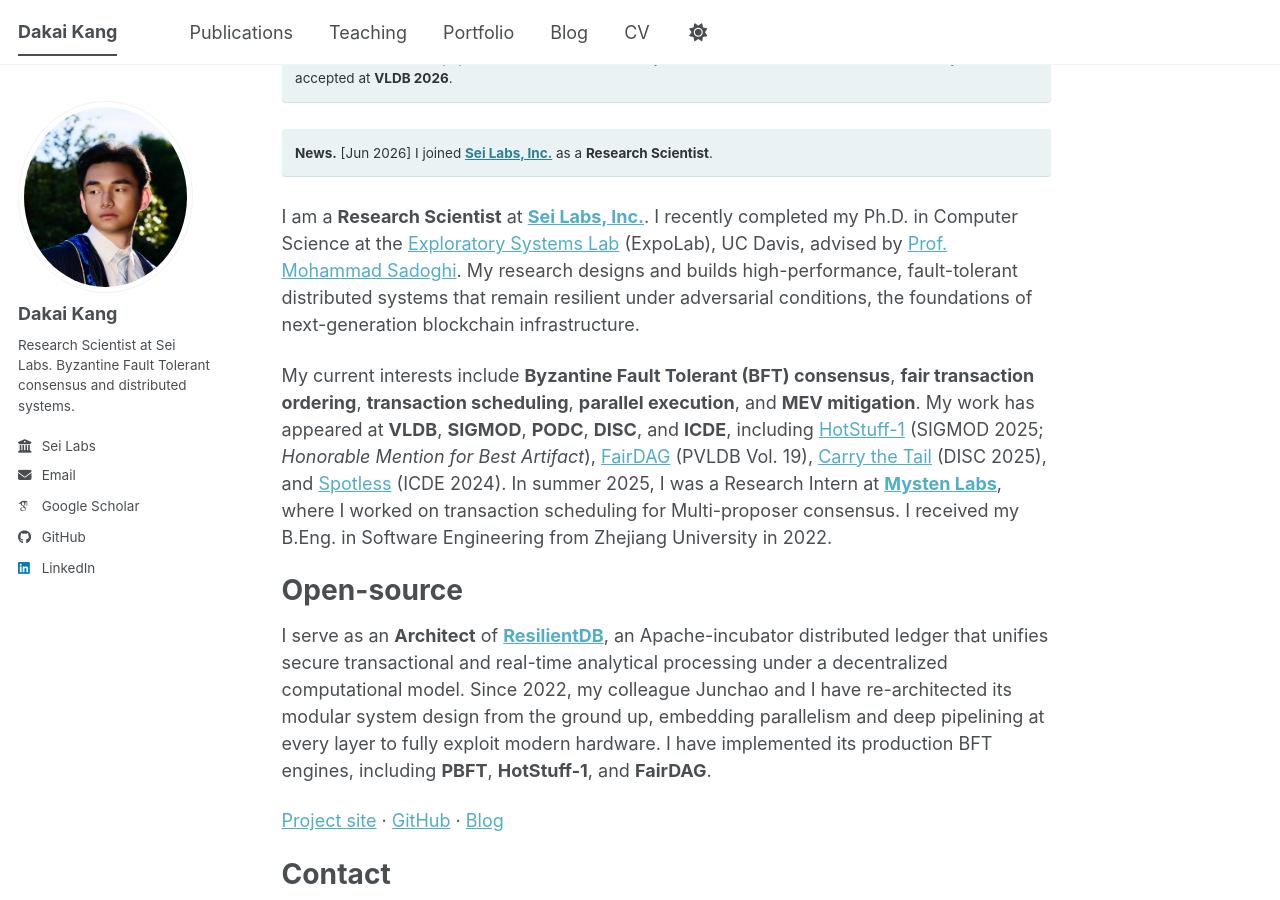
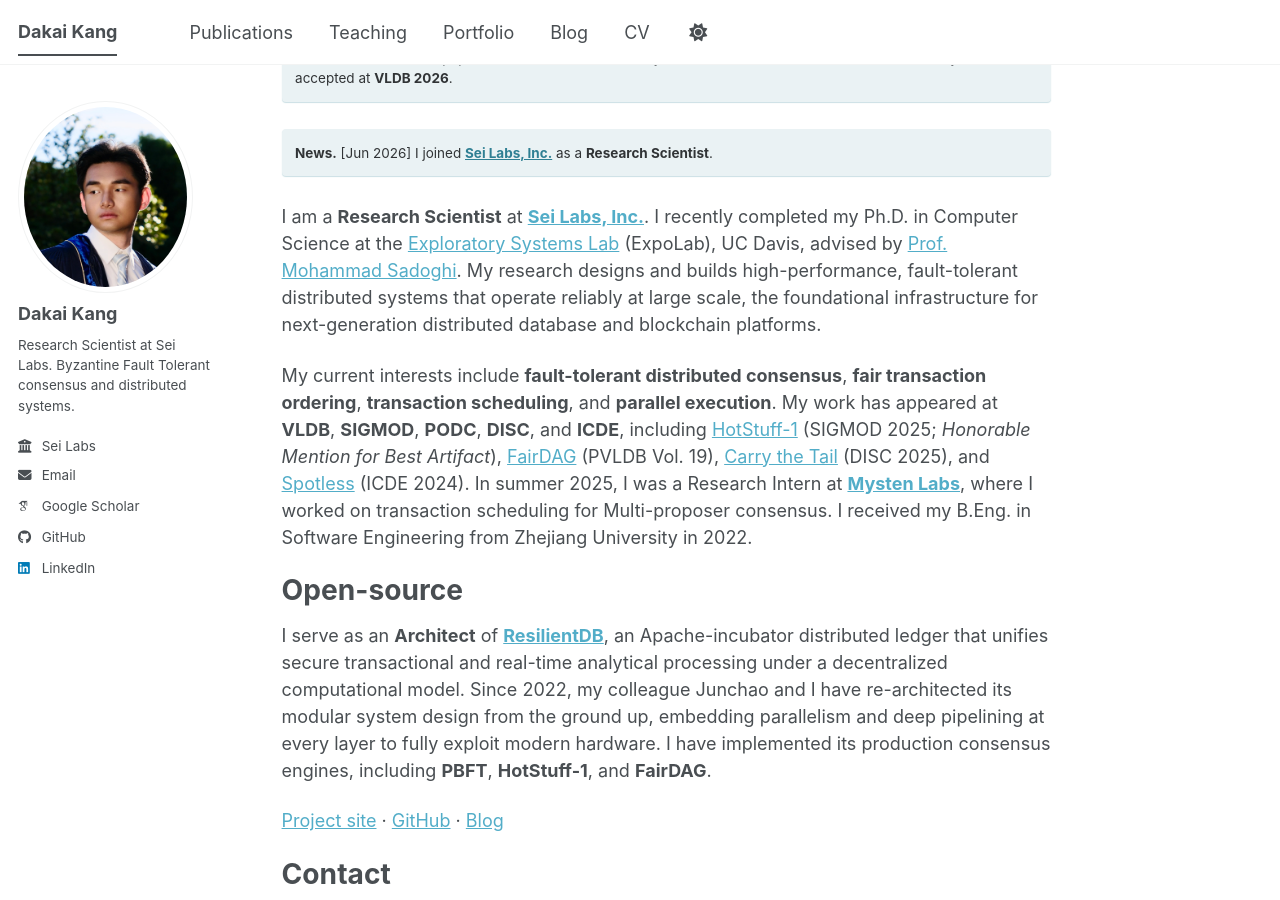
Before and after one commit to DakaiKang/dakaikang.github.io, a Jekyll site: the page built from _pages/about.md, in a window 1280 px wide and 900 px high, scrolled down 230 px. Built offline with Jekyll 4.4.1, drawn with Linux system fonts in a browser that asks for light colours; some web fonts are replaced; a script bundle is joined from its source files by our own code; library files that are not in the unit come from our copies.

Commit message:
Site: reduce sensitivity of descriptive text; keep blockchain and official titles
Consistent with the tone chosen for the Study Plan: soften descriptive
wording that could raise unnecessary flags during visa review, while
preserving the actual paper/dissertation titles that are part of the
academic record and keeping honest references to blockchain and Sei
Labs (both publicly verifiable).

Changes:
- CV Research Topics: drop "MEV Problem"; "BFT" -> "Fault-Tolerant".
- ResilientDB open-source blurb: "BFT consensus/engines" -> "consensus
  protocols/engines" on both the CV page and the About page.
- About page bio: drop "MEV mitigation" from research interests;
  "Byzantine Fault Tolerant (BFT) consensus" -> "fault-tolerant
  distributed consensus"; replace "operate reliably under adversarial
  conditions" with "operate reliably at large scale".
- Fides publication excerpt: drop "censorship-resistant" descriptor
  (the paper title on the entry still shows the official name).
- Regenerated files/cv-dakai-kang.pdf from the updated LaTeX source.

Retained:
- Official paper titles (FEAT: ... Adversarial ...; Fides: ...
  Censorship-Resistant ...) as academic record.
- Dissertation title "Towards High-Performance and Fair Byzantine
  Consensus ..." verbatim.
- "blockchain" in bio and CV where it accurately describes the domain.

Co-Authored-By: Claude Opus 4.7 (1M context) <noreply@anthropic.com>

```diff
--- a/_pages/about.md
+++ b/_pages/about.md
@@ -16,13 +16,13 @@ redirect_from:
 **News.** [Jun 2026] I joined [**Sei Labs, Inc.**](https://www.sei.io) as a **Research Scientist**.
 {: .notice--info}
 
-I am a **Research Scientist** at [**Sei Labs, Inc.**](https://www.sei.io). I recently completed my Ph.D. in Computer Science at the [Exploratory Systems Lab](https://expolab.org) (ExpoLab), UC Davis, advised by [Prof. Mohammad Sadoghi](https://expolab.org). My research designs and builds high-performance, fault-tolerant distributed systems that remain resilient under adversarial conditions, the foundations of next-generation blockchain infrastructure.
+I am a **Research Scientist** at [**Sei Labs, Inc.**](https://www.sei.io). I recently completed my Ph.D. in Computer Science at the [Exploratory Systems Lab](https://expolab.org) (ExpoLab), UC Davis, advised by [Prof. Mohammad Sadoghi](https://expolab.org). My research designs and builds high-performance, fault-tolerant distributed systems that operate reliably at large scale, the foundational infrastructure for next-generation distributed database and blockchain platforms.
 
-My current interests include **Byzantine Fault Tolerant (BFT) consensus**, **fair transaction ordering**, **transaction scheduling**, **parallel execution**, and **MEV mitigation**. My work has appeared at **VLDB**, **SIGMOD**, **PODC**, **DISC**, and **ICDE**, including [HotStuff-1](https://dl.acm.org/doi/10.1145/3725308) (SIGMOD 2025; *Honorable Mention for Best Artifact*), [FairDAG](https://www.vldb.org/pvldb/vol19/p265-kang.pdf) (PVLDB Vol. 19), [Carry the Tail](https://doi.org/10.4230/LIPIcs.DISC.2025.59) (DISC 2025), and [Spotless](https://ieeexplore.ieee.org/document/10597971/) (ICDE 2024). In summer 2025, I was a Research Intern at [**Mysten Labs**](https://www.mystenlabs.com), where I worked on transaction scheduling for Multi-proposer consensus. I received my B.Eng. in Software Engineering from Zhejiang University in 2022.
+My current interests include **fault-tolerant distributed consensus**, **fair transaction ordering**, **transaction scheduling**, and **parallel execution**. My work has appeared at **VLDB**, **SIGMOD**, **PODC**, **DISC**, and **ICDE**, including [HotStuff-1](https://dl.acm.org/doi/10.1145/3725308) (SIGMOD 2025; *Honorable Mention for Best Artifact*), [FairDAG](https://www.vldb.org/pvldb/vol19/p265-kang.pdf) (PVLDB Vol. 19), [Carry the Tail](https://doi.org/10.4230/LIPIcs.DISC.2025.59) (DISC 2025), and [Spotless](https://ieeexplore.ieee.org/document/10597971/) (ICDE 2024). In summer 2025, I was a Research Intern at [**Mysten Labs**](https://www.mystenlabs.com), where I worked on transaction scheduling for Multi-proposer consensus. I received my B.Eng. in Software Engineering from Zhejiang University in 2022.
 
 Open-source
 ======
-I serve as an **Architect** of [**ResilientDB**](https://expolab.resilientdb.com), an Apache-incubator distributed ledger that unifies secure transactional and real-time analytical processing under a decentralized computational model. Since 2022, my colleague Junchao and I have re-architected its modular system design from the ground up, embedding parallelism and deep pipelining at every layer to fully exploit modern hardware. I have implemented its production BFT engines, including **PBFT**, **HotStuff-1**, and **FairDAG**.
+I serve as an **Architect** of [**ResilientDB**](https://expolab.resilientdb.com), an Apache-incubator distributed ledger that unifies secure transactional and real-time analytical processing under a decentralized computational model. Since 2022, my colleague Junchao and I have re-architected its modular system design from the ground up, embedding parallelism and deep pipelining at every layer to fully exploit modern hardware. I have implemented its production consensus engines, including **PBFT**, **HotStuff-1**, and **FairDAG**.
 
 [Project site](https://expolab.resilientdb.com) · [GitHub](https://github.com/apache/incubator-resilientdb) · [Blog](https://blog.resilientdb.com)
 
```
Also changed, not shown: _pages/cv.md (+2 -2 lines), _publications/2025-fides.md (+1 -1 lines), 1 other file.
